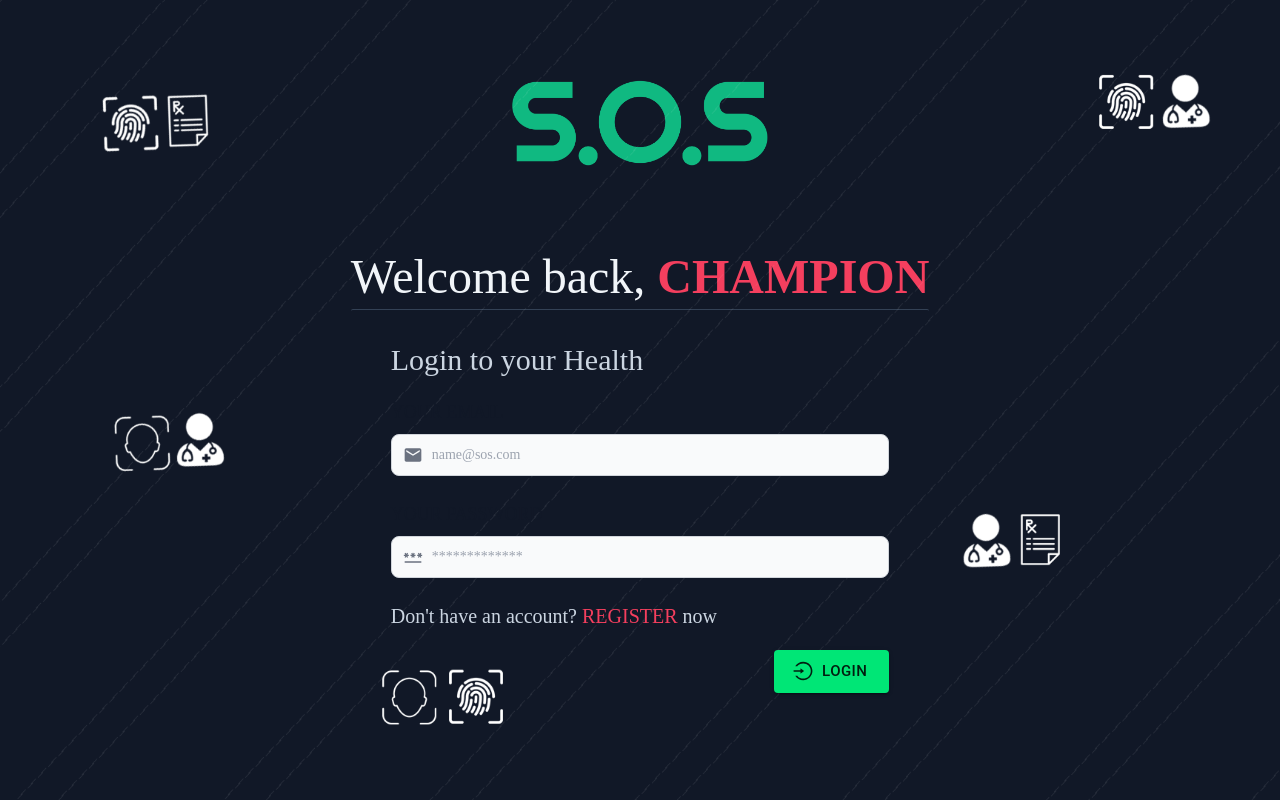
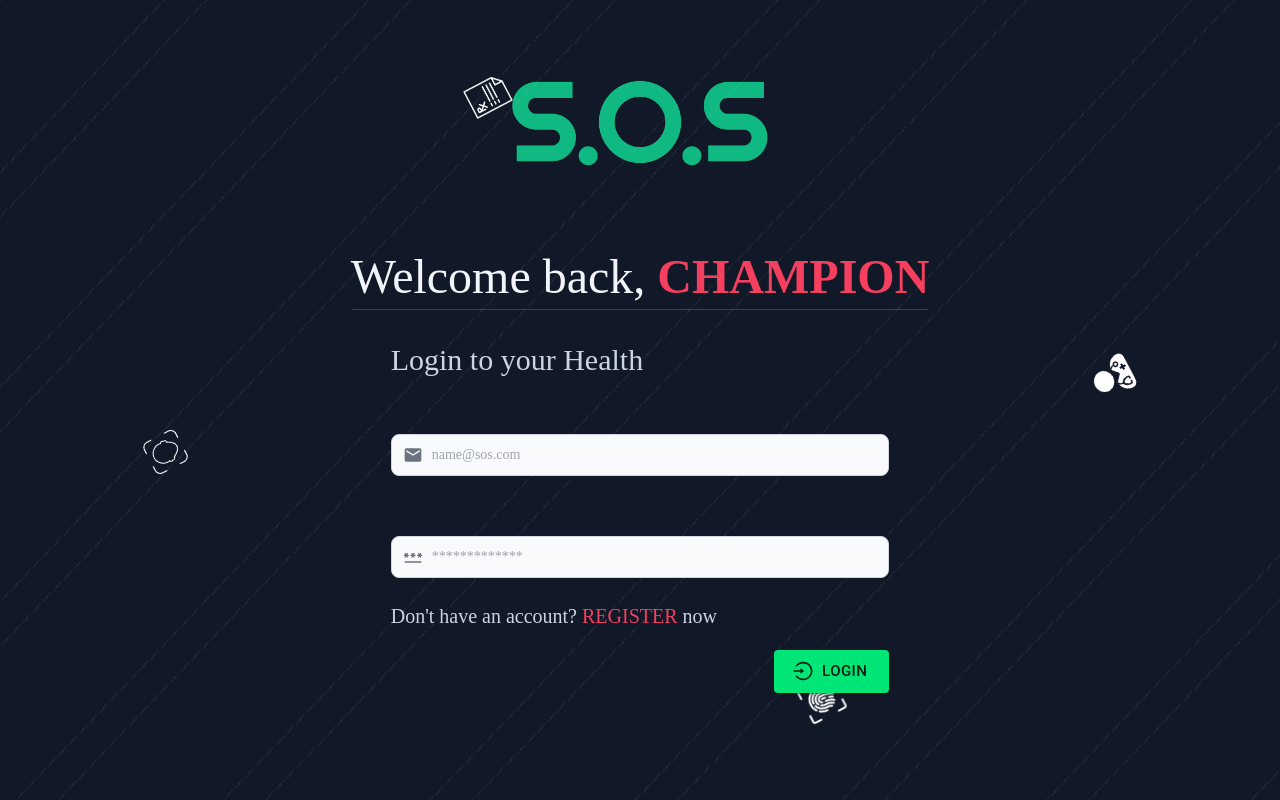
Before and after one commit to rohit-banik/sos, a React (Create React App) app: page /login in a window 1280 px wide. Built offline with nearby package versions, Linux system fonts and the light colour scheme.

Commit message:
Updated Backgroud Animation for login screen

```diff
--- a/src/screens/LoginScreen/LoginScreen.js
+++ b/src/screens/LoginScreen/LoginScreen.js
@@ -3,6 +3,10 @@ import { Link } from "react-router-dom";
 import "./login.css";
 import logo from "../../assets/master-logo.png";
 import graphics from "../../assets/graphics.png";
+import touchid from "../../assets/touchid.png";
+import faceid from "../../assets/faceid.png";
+import px from "../../assets/px.png";
+import doctor from "../../assets/doctor.png";
 import { Button } from "@mui/material";
 import { createTheme, ThemeProvider } from "@mui/material/styles";
 import { MdEmail, MdOutlinePassword } from "react-icons/md";
@@ -24,6 +28,10 @@ const LoginScreen = () => {
         alt=""
         className="absolute flex m-0 w-screen h-screen object-cover"
       />
+      <img src={touchid} alt="" className="touchfloat absolute" />
+      <img src={faceid} alt="" className="facefloat absolute" />
+      <img src={px} alt="" className="pxfloat absolute" />
+      <img src={doctor} alt="" className="doctorfloat absolute" />
 
       <div className="flex flex-col justify-center mt-20">
         <img src={logo} alt="S.O.S" className="w-64 logo" />
--- a/src/screens/LoginScreen/login.css
+++ b/src/screens/LoginScreen/login.css
@@ -32,3 +32,161 @@
     border-color: transparent;
   }
 }
+
+.touchfloat {
+  width: 40px;
+  height: 40px;
+  animation-name: touchfloat;
+  animation-duration: 10s;
+  animation-timing-function: linear;
+  animation-direction: alternate;
+  animation-iteration-count: infinite;
+  left: 30px;
+  top: 5px;
+}
+
+.facefloat {
+  width: 40px;
+  height: 40px;
+  animation-name: facefloat;
+  animation-duration: 10s;
+  animation-timing-function: linear;
+  animation-iteration-count: infinite;
+  animation-direction: alternate;
+  left: 30px;
+  top: 5px;
+}
+
+.pxfloat {
+  width: 40px;
+  height: 40px;
+  animation-name: pxfloat;
+  animation-duration: 10s;
+  animation-timing-function: linear;
+  animation-direction: alternate;
+  animation-iteration-count: infinite;
+  left: 30px;
+  top: 5px;
+}
+
+.doctorfloat {
+  width: 40px;
+  height: 40px;
+  animation-name: doctorfloat;
+  animation-duration: 10s;
+  animation-timing-function: linear;
+  animation-iteration-count: infinite;
+  animation-direction: alternate;
+  left: 30px;
+  top: 5px;
+}
+
+@keyframes facefloat {
+  0% {
+    top: 55%;
+    left: 95%;
+    transform: rotate(45deg);
+  }
+  25% {
+    top: 1%;
+    left: 45%;
+    transform: rotate(135deg);
+  }
+  50% {
+    top: 45%;
+    left: 1%;
+    transform: rotate(225deg);
+  }
+  75% {
+    top: 92%;
+    left: 55%;
+    transform: rotate(315deg);
+  }
+  100% {
+    top: 55%;
+    left: 95%;
+    transform: rotate(405deg);
+  }
+}
+
+@keyframes touchfloat {
+  0% {
+    top: 1%;
+    left: 45%;
+    transform: rotate(45deg);
+  }
+  25% {
+    top: 45%;
+    left: 1%;
+    transform: rotate(135deg);
+  }
+  50% {
+    top: 92%;
+    left: 55%;
+    transform: rotate(225deg);
+  }
+  75% {
+    top: 55%;
+    left: 95%;
+    transform: rotate(315deg);
+  }
+  100% {
+    top: 1%;
+    left: 45%;
+    transform: rotate(405deg);
+  }
+}
+@keyframes doctorfloat {
+  0% {
+    top: 45%;
+    left: 1%;
+    transform: rotate(45deg);
+  }
+  25% {
+    top: 92%;
+    left: 55%;
+    transform: rotate(135deg);
+  }
+  50% {
+    top: 55%;
+    left: 95%;
+    transform: rotate(225deg);
+  }
+  75% {
+    top: 1%;
+    left: 45%;
+    transform: rotate(315deg);
+  }
+  100% {
+    top: 46%;
+    left: 1%;
+    transform: rotate(405deg);
+  }
+}
+@keyframes pxfloat {
+  0% {
+    top: 92%;
+    left: 45%;
+    transform: rotate(45deg);
+  }
+  25% {
+    top: 55%;
+    left: 95%;
+    transform: rotate(135deg);
+  }
+  50% {
+    top: 1%;
+    left: 45%;
+    transform: rotate(225deg);
+  }
+  75% {
+    top: 45%;
+    left: 1%;
+    transform: rotate(315deg);
+  }
+  100% {
+    top: 92%;
+    left: 45%;
+    transform: rotate(405deg);
+  }
+}
--- a/src/screens/RegisterScreen/RegisterScreen.js
+++ b/src/screens/RegisterScreen/RegisterScreen.js
@@ -3,6 +3,11 @@ import { Link } from "react-router-dom";
 import "./register.css";
 import logo from "../../assets/master-logo.png";
 import graphics from "../../assets/graphics.png";
+import touchid from "../../assets/touchid.png";
+import faceid from "../../assets/faceid.png";
+import px from "../../assets/px.png";
+import doctor from "../../assets/doctor.png";
+
 import { Button } from "@mui/material";
 import { createTheme, ThemeProvider } from "@mui/material/styles";
 import { MdEmail, MdOutlinePassword } from "react-icons/md";
@@ -24,6 +29,15 @@ const LoginScreen = () => {
         alt=""
         className="absolute flex m-0 w-screen h-screen object-cover"
       />
+      <img
+        src={graphics}
+        alt=""
+        className="absolute flex m-0 w-screen h-screen object-cover"
+      />
+      <img src={touchid} alt="" className="touchfloat absolute" />
+      <img src={faceid} alt="" className="facefloat absolute" />
+      <img src={px} alt="" className="pxfloat absolute" />
+      <img src={doctor} alt="" className="doctorfloat absolute" />
 
       <div className="flex flex-col justify-center mt-20">
         <img src={logo} alt="S.O.S" className="w-64 logo" />
--- a/src/screens/RegisterScreen/register.css
+++ b/src/screens/RegisterScreen/register.css
@@ -32,3 +32,161 @@
     border-color: transparent;
   }
 }
+
+.touchfloat {
+  width: 40px;
+  height: 40px;
+  animation-name: touchfloat;
+  animation-duration: 10s;
+  animation-timing-function: linear;
+  animation-direction: alternate;
+  animation-iteration-count: infinite;
+  left: 30px;
+  top: 5px;
+}
+
+.facefloat {
+  width: 40px;
+  height: 40px;
+  animation-name: facefloat;
+  animation-duration: 10s;
+  animation-timing-function: linear;
+  animation-iteration-count: infinite;
+  animation-direction: alternate;
+  left: 30px;
+  top: 5px;
+}
+
+.pxfloat {
+  width: 40px;
+  height: 40px;
+  animation-name: pxfloat;
+  animation-duration: 10s;
+  animation-timing-function: linear;
+  animation-direction: alternate;
+  animation-iteration-count: infinite;
+  left: 30px;
+  top: 5px;
+}
+
+.doctorfloat {
+  width: 40px;
+  height: 40px;
+  animation-name: doctorfloat;
+  animation-duration: 10s;
+  animation-timing-function: linear;
+  animation-iteration-count: infinite;
+  animation-direction: alternate;
+  left: 30px;
+  top: 5px;
+}
+
+@keyframes facefloat {
+  0% {
+    top: 55%;
+    left: 95%;
+    transform: rotate(45deg);
+  }
+  25% {
+    top: 1%;
+    left: 45%;
+    transform: rotate(135deg);
+  }
+  50% {
+    top: 45%;
+    left: 1%;
+    transform: rotate(225deg);
+  }
+  75% {
+    top: 92%;
+    left: 55%;
+    transform: rotate(315deg);
+  }
+  100% {
+    top: 55%;
+    left: 95%;
+    transform: rotate(405deg);
+  }
+}
+
+@keyframes touchfloat {
+  0% {
+    top: 1%;
+    left: 45%;
+    transform: rotate(45deg);
+  }
+  25% {
+    top: 45%;
+    left: 1%;
+    transform: rotate(135deg);
+  }
+  50% {
+    top: 92%;
+    left: 55%;
+    transform: rotate(225deg);
+  }
+  75% {
+    top: 55%;
+    left: 95%;
+    transform: rotate(315deg);
+  }
+  100% {
+    top: 1%;
+    left: 45%;
+    transform: rotate(405deg);
+  }
+}
+@keyframes doctorfloat {
+  0% {
+    top: 45%;
+    left: 1%;
+    transform: rotate(45deg);
+  }
+  25% {
+    top: 92%;
+    left: 55%;
+    transform: rotate(135deg);
+  }
+  50% {
+    top: 55%;
+    left: 95%;
+    transform: rotate(225deg);
+  }
+  75% {
+    top: 1%;
+    left: 45%;
+    transform: rotate(315deg);
+  }
+  100% {
+    top: 46%;
+    left: 1%;
+    transform: rotate(405deg);
+  }
+}
+@keyframes pxfloat {
+  0% {
+    top: 92%;
+    left: 45%;
+    transform: rotate(45deg);
+  }
+  25% {
+    top: 55%;
+    left: 95%;
+    transform: rotate(135deg);
+  }
+  50% {
+    top: 1%;
+    left: 45%;
+    transform: rotate(225deg);
+  }
+  75% {
+    top: 45%;
+    left: 1%;
+    transform: rotate(315deg);
+  }
+  100% {
+    top: 92%;
+    left: 45%;
+    transform: rotate(405deg);
+  }
+}
```
Also changed, not shown: src/assets/doctor-icon-physician-person-stethoscope-260nw-605450303.webp (deleted), src/assets/graphics.png.
